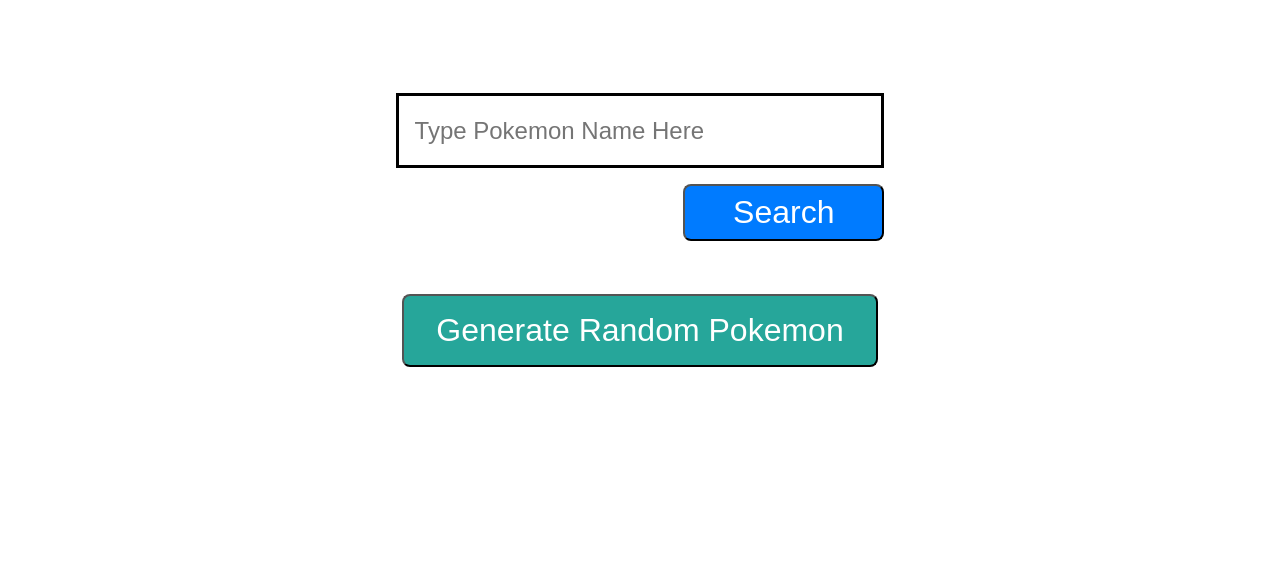
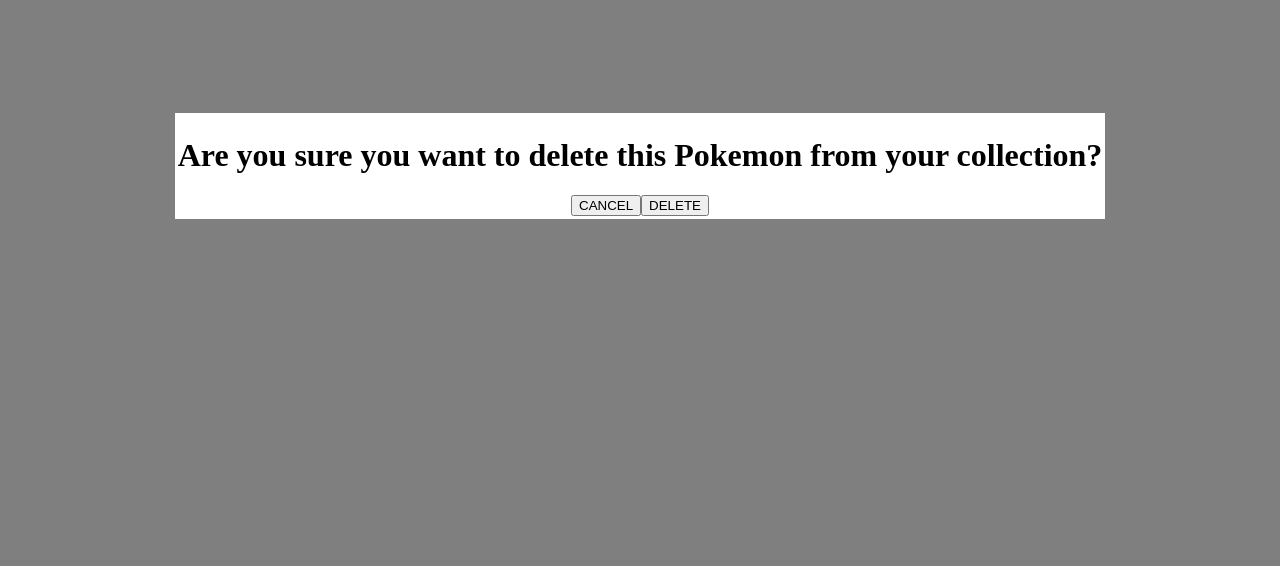
Before and after one commit to John-Baik/ajax-project, a website: page index.html in a window 1280 px wide. Shown: the part 234-800 px from the top of the page. Drawn offline with Linux system fonts and the light colour scheme.

Commit message:
Create a confirmation modal that goes over collection page with Cancel and Delete buttons. #5

```diff
--- a/css/styles.css
+++ b/css/styles.css
@@ -222,6 +222,32 @@
   font-family: "Roboto", sans-serif;
 }
 
+/* CONFIRMATION MODAL */
+
+#modal-container {
+  background-color: rgba(0, 0, 0, 0.5);
+  position: fixed;
+  height: 100vh;
+  width: 100vw;
+  display: flex;
+  justify-content: center;
+  align-items: center;
+}
+
+.modal-box {
+  border: white solid;
+  background-color: white;
+}
+
+.modal-row1 > h1 {
+  text-align: center;
+}
+
+.modal-options {
+  display: flex;
+  justify-content: center;
+}
+
 @media screen and (min-width: 768px) {
   .title {
     font-size: 3rem;
@@ -372,3 +398,4 @@
     font-size: 1.5rem;
   }
 }
+}
--- a/index.html
+++ b/index.html
@@ -13,6 +13,17 @@
     crossorigin="anonymous" referrerpolicy="no-referrer" />
 </head>
 <body>
+  <div data-view="modal-container" id="modal-container" class="">
+    <div class="modal-box">
+      <div class="modal-row1">
+        <h1>Are you sure you want to delete this Pokemon from your collection?</h1>
+      </div>
+      <div class="modal-options">
+        <button>CANCEL</button>
+        <button>DELETE</button>
+      </div>
+    </div>
+  </div>
   <div class="container">
     <div class="navigation">
       <div class="header">
@@ -25,7 +36,7 @@
         </div>
       </div>
     </div>
-    <div data-view="entry-form" class="entry-form">
+    <div data-view="entry-form" class="entry-form hidden">
       <div class="body-container">
         <div class="body">
           <div class="body-row1">
@@ -77,7 +88,7 @@
         </ul>
       </form>
     </div>
-    <div data-view="collection" id="collection" class="hidden">
+    <div data-view="collection" id="collection" class="">
       <div class="collection-header">
         <h1>COLLECTION</h1>
       </div>
--- a/js/main.js
+++ b/js/main.js
@@ -175,6 +175,11 @@
   }
 });
 
+// Run for loop through data.entries.entryId to find matching data-entry-id number
+// if match is found, delete is from  entries using splice
+// if match is found, use .closest to find nearest li element on event.target
+// Use .remove to remove from ul.
+
 // { /* <li data-entry-id: 2 class="pokemon-entry">
 //   <h1 class="pokemon-name">Pikachu</h1>
 //   <img class="collection-image" src="https://raw.githubusercontent.com/PokeAPI/sprites/master/sprites/pokemon/other/official-artwork/188.png">
```
